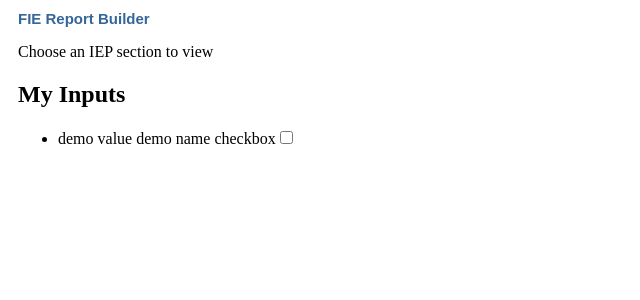
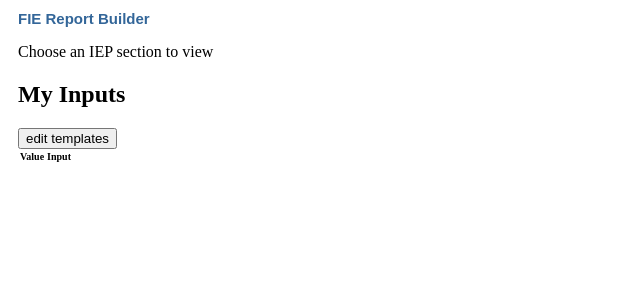
Before and after one commit to stephenhales/SLPBuddy, an Angular app: page / in a window 1280 px wide. Shown: the top 300 px of the page, without its empty margins (0-640 px from the left). Built offline with nearby package versions, Linux system fonts and the light colour scheme; no server answers.

Commit message:
SLP - Store text in chrome browser and able to obtain the stored information.

```diff
--- a/src/app/page-view/page-view.component.css
+++ b/src/app/page-view/page-view.component.css
@@ -1,5 +1,6 @@
 table, th, td {
-    border: 1px solid black;
+    border: 1px solid white;
     border-collapse: collapse;
     text-align: left;
+    font-size: 10px;
 }
--- a/src/app/page-view/page-view.component.html
+++ b/src/app/page-view/page-view.component.html
@@ -1,7 +1,16 @@
 <h2>My Inputs</h2>
-<ul class="page-view">
-  <li *ngFor="let input of inputs">
-    <span>{{input.value}} {{input.name}} {{input.type}}</span>
-    <input type="{{input.type}}" id="{{input.id}}" name="{{input.name}}" value="{{input.value}}">
-  </li>
-</ul>
+<div class="page-view">
+  <input type="button" id="edit_templates" name="edit_templates" value="edit templates">
+  <table>
+    <tr>
+      <th>Value</th>
+      <th>Input</th>
+    </tr>
+    <tr *ngFor="let input of inputs">
+      <span *ngIf="(input.type == 'text')">
+        <td>{{input.name}}</td>
+        <td><input type="{{input.type}}" id="{{input.id}}" name="{{input.name}}" value="{{input.value}}"></td>
+      </span>
+    </tr>
+  </table>
+</div>
--- a/src/app/page-view/page-view.component.ts
+++ b/src/app/page-view/page-view.component.ts
@@ -18,6 +18,8 @@ export class PageViewComponent implements OnInit {
     vm.WebpageService.getCurrentTabUrl((url) => {
       //vm.setColor();
       vm.getFormInputs();
+      vm.saveTemplate(url, "demo this works");
+      vm.getSavedTemplates(url);
     });
 
     //This allows the data to appear. it seems like there is an async issue.
@@ -39,6 +41,16 @@ export class PageViewComponent implements OnInit {
     this.WebpageService.setBackgroundColor(savedColor);
   }
 
+  saveTemplate(url, text){
+    this.WebpageService.saveTemplate(url, text);
+  }
+
+  getSavedTemplates(url) {
+    this.WebpageService.getSavedTemplates(url, (items) => {
+      console.log(items);
+    });
+  }
+
   delay(ms: number) {
     return new Promise(resolve => setTimeout(resolve, ms));
   }
--- a/src/app/webpage.service.ts
+++ b/src/app/webpage.service.ts
@@ -21,7 +21,9 @@ export class WebpageService {
 
         inputs.forEach(function(input) {
           var item = (({name, id, value, type}) => ({name, id, value, type}))(input);
-          items.push(item);
+          if(item.type == 'text') {
+            items.push(item);
+          }
         });
         console.log(htmlCollection);
         console.log(items);
@@ -61,17 +63,7 @@ export class WebpageService {
     });
   }
 
-  // //TODO
-  // getSavedBackgroundColor(url, callback) {
-  //   // See https://developer.chrome.com/apps/storage#type-StorageArea. We check
-  //   // for chrome.runtime.lastError to ensure correctness even when the API call
-  //   // fails.
-  //   chrome.storage.sync.get(url, (items) => {
-  //     callback(chrome.runtime.lastError ? null : items[url]);
-  //   });
-  // }
-  //
-  // //TODO
+  //DEMO
   // saveBackgroundColor(url, color) {
   //   var items = {};
   //   items[url] = color;
@@ -81,7 +73,36 @@ export class WebpageService {
   //   chrome.storage.sync.set(items);
   // }
 
-  //TODO
+  saveTemplate(url, text) {
+    var items = {};
+    items[url] = text;
+    // See https://developer.chrome.com/apps/storage#type-StorageArea. We omit the
+    // optional callback since we don't need to perform any action once the
+    // background color is saved.
+    chrome.storage.sync.set(items);
+  }
+
+  //DEMO
+  // getSavedBackgroundColor(url, callback) {
+  //   // See https://developer.chrome.com/apps/storage#type-StorageArea. We check
+  //   // for chrome.runtime.lastError to ensure correctness even when the API call
+  //   // fails.
+  //   chrome.storage.sync.get(url, (items) => {
+  //     callback(chrome.runtime.lastError ? null : items[url]);
+  //   });
+  // }
+
+  getSavedTemplates(url, callback) {
+    // See https://developer.chrome.com/apps/storage#type-StorageArea. We check
+    // for chrome.runtime.lastError to ensure correctness even when the API call
+    // fails.
+    chrome.storage.sync.get(url, (items) => {
+      callback(chrome.runtime.lastError ? null : items[url]);
+      console.log("Service-get saved input:");
+      console.log(items[url]);
+    });
+  }
+
   // this.getSavedBackgroundColor(url, (savedColor) => {
   //   if (savedColor) {
   //     this.changeBackgroundColor(savedColor);
```
